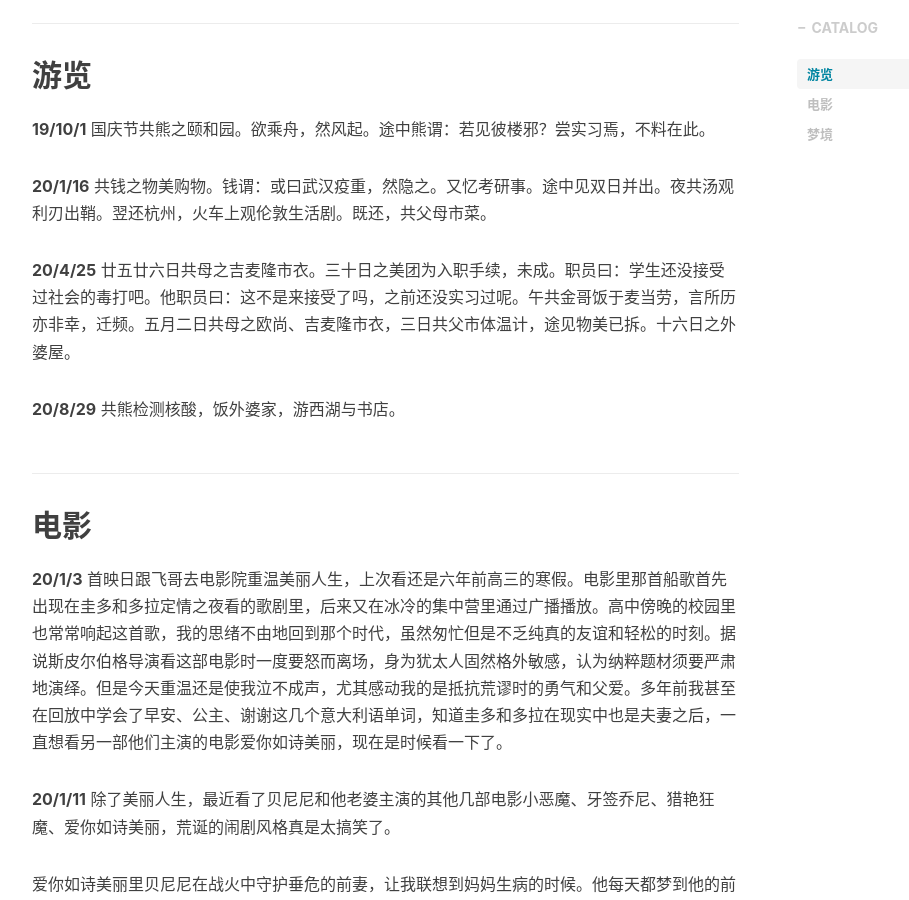
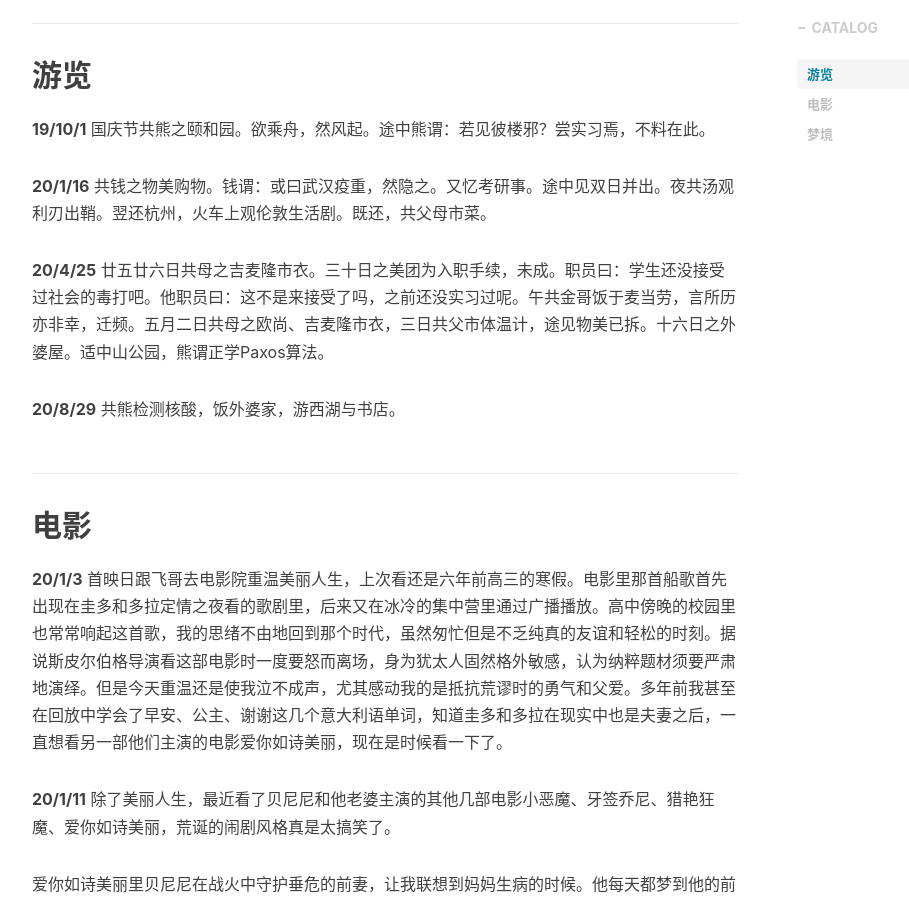
Before and after one commit to yycg/yycg.github.io, a Jekyll site: the page built from _posts/2020-01-15-研二的流水账.markdown, in a window 1280 px wide and 900 px high, scrolled down 612 px. Shown: the whole window, without its empty margins (233-1142 px from the left). Built offline with Jekyll 4.4.1, drawn with Linux system fonts in a browser that asks for light colours; nearby versions of some CDN libraries; comment, search, counter and statistics services are not loaded.

Commit message:
21/03/21

```diff
--- a/_posts/2020-01-15-研二的流水账.markdown
+++ b/_posts/2020-01-15-研二的流水账.markdown
@@ -15,7 +15,7 @@ tags:
 
 **20/1/16** 共钱之物美购物。钱谓：或曰武汉疫重，然隐之。又忆考研事。途中见双日并出。夜共汤观利刃出鞘。翌还杭州，火车上观伦敦生活剧。既还，共父母市菜。
 
-**20/4/25** 廿五廿六日共母之吉麦隆市衣。三十日之美团为入职手续，未成。职员曰：学生还没接受过社会的毒打吧。他职员曰：这不是来接受了吗，之前还没实习过呢。午共金哥饭于麦当劳，言所历亦非幸，迁频。五月二日共母之欧尚、吉麦隆市衣，三日共父市体温计，途见物美已拆。十六日之外婆屋。
+**20/4/25** 廿五廿六日共母之吉麦隆市衣。三十日之美团为入职手续，未成。职员曰：学生还没接受过社会的毒打吧。他职员曰：这不是来接受了吗，之前还没实习过呢。午共金哥饭于麦当劳，言所历亦非幸，迁频。五月二日共母之欧尚、吉麦隆市衣，三日共父市体温计，途见物美已拆。十六日之外婆屋。适中山公园，熊谓正学Paxos算法。
 
 **20/8/29** 共熊检测核酸，饭外婆家，游西湖与书店。
 
```
